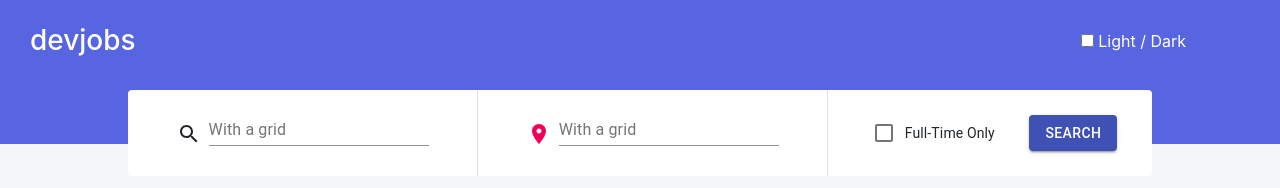
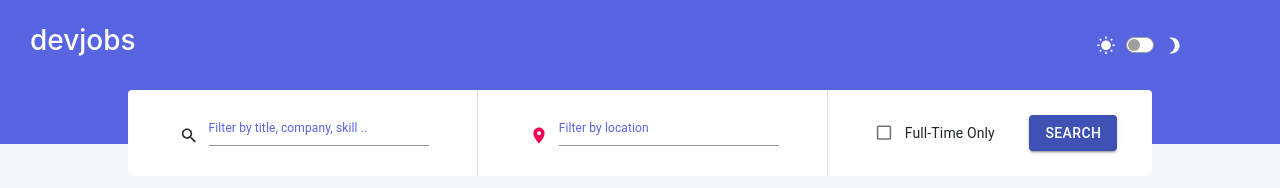
Before and after one commit to Sweta1012/jobportal, a React (Create React App) app: page / in a window 1280 px wide. Shown: the top 188 px of the page. Built offline with nearby package versions, Linux system fonts and the light colour scheme; no server answers.

Commit message:
pagination scroll and theme switch

```diff
--- a/src/App.js
+++ b/src/App.js
@@ -3,7 +3,7 @@ import './App.css';
 import ViewJobs from './components/ViewJobs';
 import JobDetail from './components/ViewJobs';
 import Header from './components/header';
-import { NavLink, Redirect, Link, Route, BrowserRouter as Router } from 'react-router-dom';
+import { Switch, Route, BrowserRouter as Router } from 'react-router-dom';
 class App extends Component {
 
   state = {
@@ -48,8 +48,8 @@ class App extends Component {
 
       if(resJSON && resJSON.length > 0) {
         this.setState({
-          originalJobs: resJSON,
-          jobs: resJSON,
+          originalJobs: [...this.state.originalJobs, ...resJSON],
+          jobs: [...this.state.jobs, ...resJSON],
           isLoadMore: resJSON.length < 50 ? false : true
         })
       }
@@ -148,13 +148,15 @@ class App extends Component {
         <div className="App">
           <Header theme={this.state.theme} changeTheme={this.changeTheme} filterJobs={this.filterJobs} />
 
-          <Route path='/' exact render={({history}) => {
-              return <ViewJobs jobs={this.state.jobs} theme={this.state.theme} loadMore={this.loadMore} isLoadMore={this.state.isLoadMore} viewJob={this.viewJob} history={history}/>
-            }} />
+          <Switch>
+            <Route path='/' exact render={({history}) => {
+                return <ViewJobs jobs={this.state.jobs} theme={this.state.theme} loadMore={this.loadMore} isLoadMore={this.state.isLoadMore} viewJob={this.viewJob} history={history}/>
+              }} />
 
-          <Route path="/jobDetail" render={({history}) => {
-                  return <JobDetail theme={this.state.theme} history={history} selectedJob={this.state.selectedJob}/>
-                }} exact />
+            <Route path="/jobDetail/:id" render={({history}) => {
+                return <JobDetail theme={this.state.theme} history={history} selectedJob={this.state.selectedJob}/>
+              }} />
+          </Switch>
 
           {/* <ViewJobs jobs={this.state.jobs} theme={this.state.theme} loadMore={this.loadMore} isLoadMore={this.state.isLoadMore}/> */}
         </div>
--- a/src/components/ViewJob.css
+++ b/src/components/ViewJob.css
@@ -37,7 +37,7 @@ html {
 }
 
 .dark-text {
-    color: #FFFFFF;
+    color: #FFFFFF !important;
 }
 
 .toggleTheme {
@@ -115,3 +115,14 @@ html {
 button.MuiButton-root {
     margin-right: 1rem;
 }
+
+.MuiSvgIcon-root {
+    height: .8em !important;
+}
+.theme-icon{
+    fill: #FFFFFF !important;
+}
+.MuiInputLabel-animated {
+    color: #5865E0 !important;
+    font-size: 12px !important;
+}
--- a/src/components/ViewJobs.js
+++ b/src/components/ViewJobs.js
@@ -6,7 +6,7 @@ function ViewJobs(props) {
 
     const viewJob = (job) => {
         props.viewJob(job);
-        props.history.push('/jobDetail');
+        props.history.push(`/jobDetail/${job.id}`);
     }
 
     return (
--- a/src/components/header.js
+++ b/src/components/header.js
@@ -1,18 +1,65 @@
-import React, {Component} from 'react';
-import { makeStyles } from '@material-ui/core/styles';
+import React from 'react';
+import { makeStyles, withStyles } from '@material-ui/core/styles';
 import './ViewJob.css';
-import FormControl from '@material-ui/core/FormControl';
 import TextField from '@material-ui/core/TextField';
 import Grid from '@material-ui/core/Grid';
 import SearchIcon from '@material-ui/icons/Search';
 import LocationOnIcon from '@material-ui/icons/LocationOn';
 import Checkbox from '@material-ui/core/Checkbox';
+import FormGroup from '@material-ui/core/FormGroup';
 import FormControlLabel from '@material-ui/core/FormControlLabel';
 import Button from '@material-ui/core/Button';
 import Divider from '@material-ui/core/Divider';
+import Switch from '@material-ui/core/Switch';
+import Typography from '@material-ui/core/Typography';
+import Brightness3Icon from '@material-ui/icons/Brightness3';
+import WbSunnyIcon from '@material-ui/icons/WbSunny';
+
+const AntSwitch = withStyles((theme) => ({
+    root: {
+      width: 28,
+      height: 16,
+      padding: 0,
+      display: 'flex',
+    },
+    switchBase: {
+      padding: 2,
+      color: theme.palette.grey[500],
+      '&$checked': {
+        transform: 'translateX(12px)',
+        color: theme.palette.common.white,
+        '& + $track': {
+          opacity: 1,
+          backgroundColor: theme.palette.primary.main,
+          borderColor: theme.palette.primary.main,
+        },
+      },
+    },
+    thumb: {
+      width: 12,
+      height: 12,
+      boxShadow: 'none',
+    },
+    track: {
+      border: `1px solid ${theme.palette.grey[500]}`,
+      borderRadius: 16 / 2,
+      opacity: 1,
+      backgroundColor: theme.palette.common.white,
+    },
+    checked: {},
+  }))(Switch);
 
 
 function Header(props) {
+
+    const [state, setState] = React.useState({
+        theme: false
+      });
+
+      const handleChange = (event) => {
+        setState({ ...state, [event.target.name]: event.target.checked });
+        props.changeTheme();
+      };
 
     const useStyles = makeStyles((theme) => ({
         margin: {
@@ -34,8 +81,23 @@ function Header(props) {
         <div className="header-wrapper">
             <div className="devjobs">
                 <h3 className="text">devjobs</h3>
+
                 <div className="toggleTheme">
-                    <input type="checkbox" id="theme" name="theme" onClick={props.changeTheme} /> <label className="text">Light / Dark</label>
+                    <FormGroup>
+                        <Typography component="div">
+                            <Grid component="label" container alignItems="center" spacing={1}>
+                            <Grid item>
+                                <WbSunnyIcon className="theme-icon" />
+                            </Grid>
+                            <Grid item>
+                                <AntSwitch checked={state.theme} onChange={handleChange} id="theme" name="theme" />
+                            </Grid>
+                            <Grid item>
+                                <Brightness3Icon className="theme-icon" />
+                            </Grid>
+                            </Grid>
+                        </Typography>
+                    </FormGroup>
                 </div>
             </div>
             <div className="filter-wrap">
@@ -46,7 +108,7 @@ function Header(props) {
                             <SearchIcon />
                         </Grid>
                         <Grid item>
-                            <TextField  name="search" id="search" label="With a grid" />
+                            <TextField  name="search" id="search" label="Filter by title, company, skill .." />
                         </Grid>
                         </Grid>
                     </div>
@@ -59,7 +121,7 @@ function Header(props) {
                             <LocationOnIcon color="secondary"/>
                         </Grid>
                         <Grid item>
-                            <TextField  name="location" id="location" label="With a grid" />
+                            <TextField  name="location" id="location" label="Filter by location" className={props.theme === 'dark' ? 'dark-text' : ''} />
                         </Grid>
                         </Grid>
                     </div>
```
Also changed, not shown: 1 other file (tests, documents, lock files or other folders).
